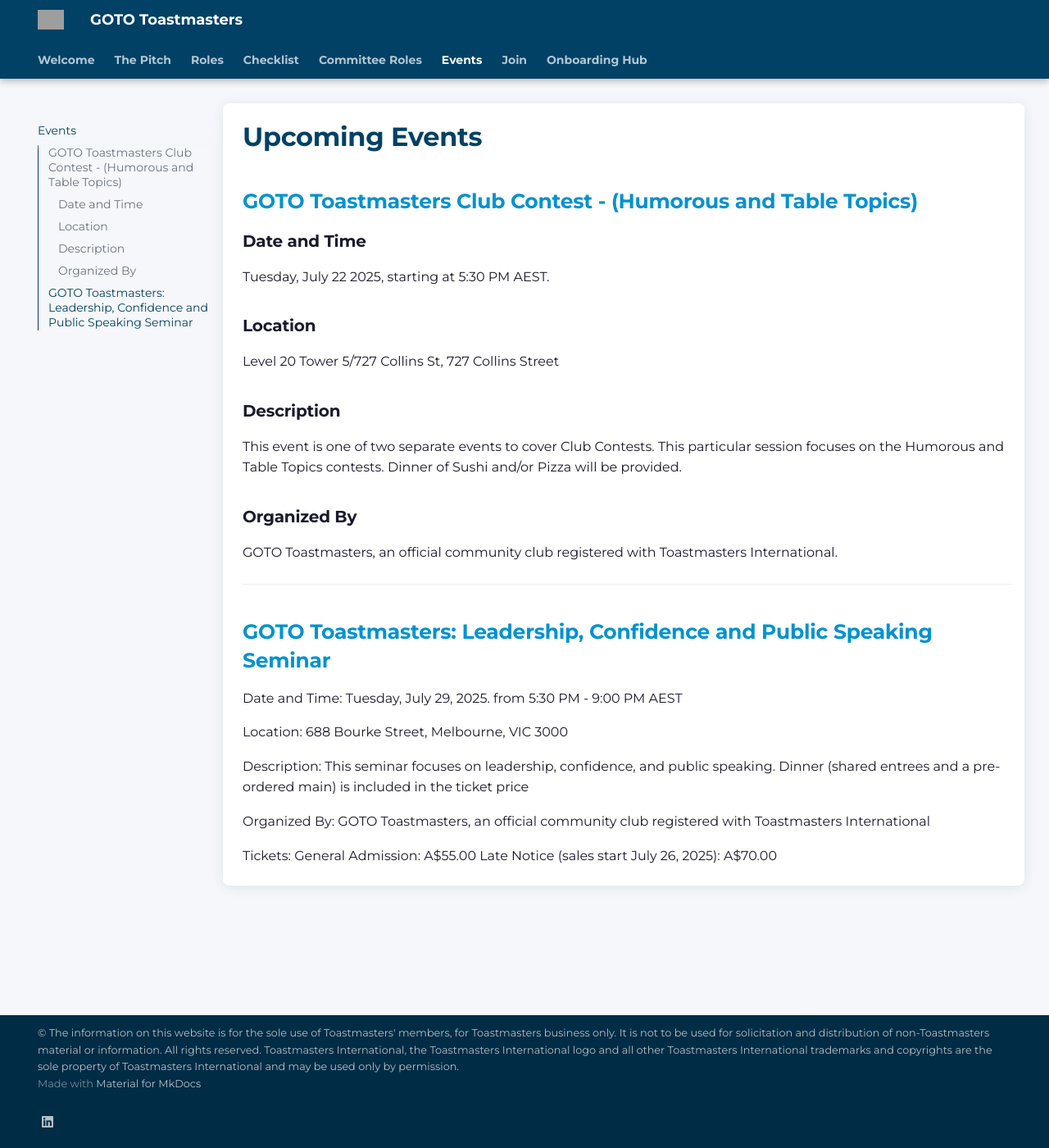
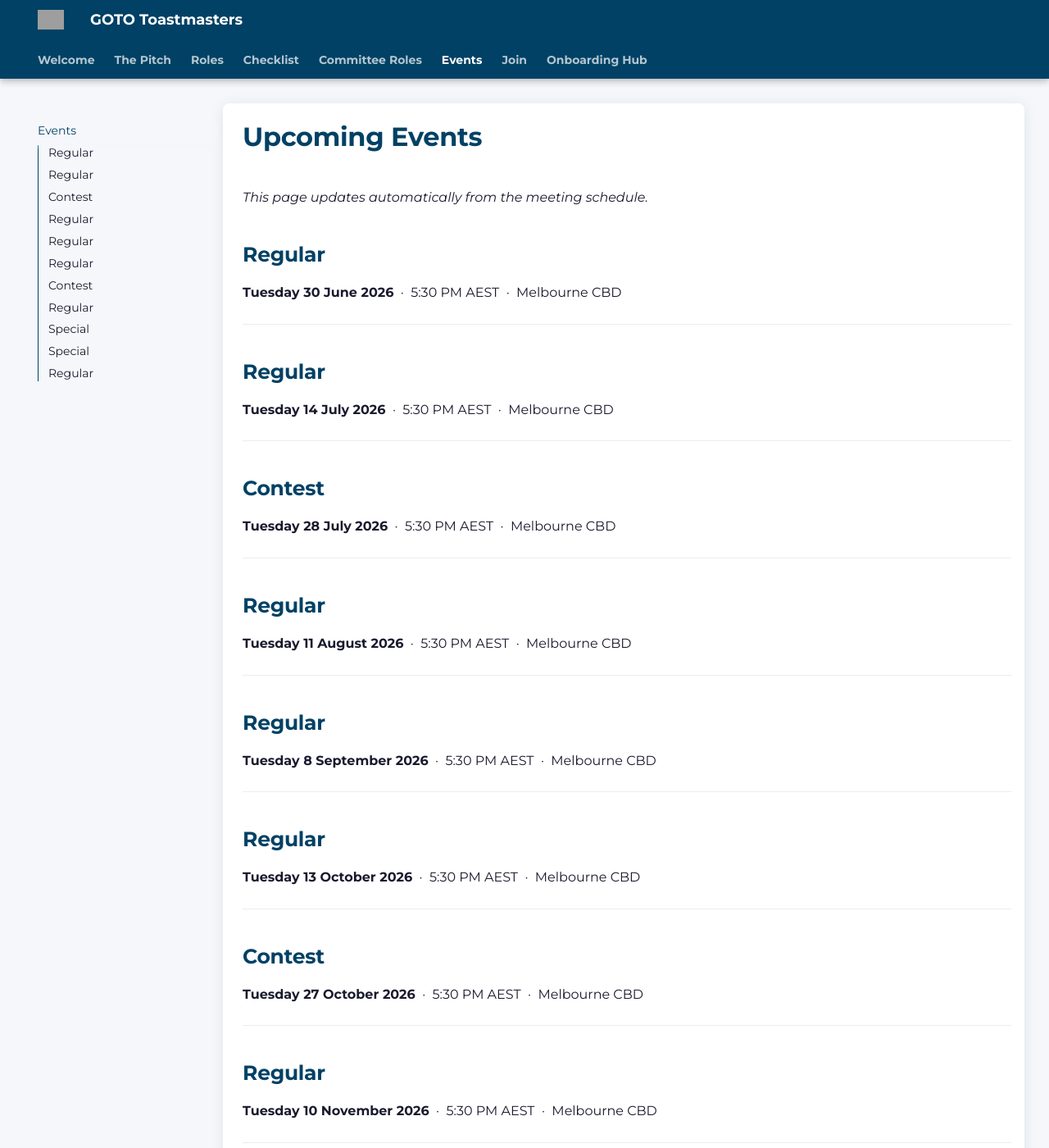
Before and after one commit to rkenefeck/gototoastmasters, an MkDocs documentation site: the page built from docs/events.md, in a window 1280 px wide and 1400 px high. Shown: the whole window at 82% size. Built offline with MkDocs 1.6.1 and Material for MkDocs 9.7.7, drawn with Linux system fonts in a browser that asks for light colours; plug-ins that fetch from the network failed and are left out; some of the changed text lies outside the part shown; grey boxes are pictures that could not be loaded.

Commit message:
auto: refresh Events page from meeting schedule

```diff
--- a/docs/events.md
+++ b/docs/events.md
@@ -1,35 +1,69 @@
 # Upcoming Events
 
-## [GOTO Toastmasters Club Contest - (Humorous and Table Topics)](https://www.eventbrite.com.au/e/goto-toastmasters-club-contest-humorous-and-table-topics-tickets-1455035222519)
+_This page updates automatically from the meeting schedule._
 
-### Date and Time
+## Regular
 
-Tuesday, July 22 2025, starting at 5:30 PM AEST.
-
-### Location
-
-Level 20 Tower 5/727 Collins St, 727 Collins Street
-
-### Description
-
-This event is one of two separate events to cover Club Contests. This particular session focuses on the Humorous and Table Topics contests. Dinner of Sushi and/or Pizza will be provided.
-
-### Organized By
-
-GOTO Toastmasters, an official community club registered with Toastmasters International.
+**Tuesday 30 June 2026** &nbsp;·&nbsp; 5:30 PM AEST &nbsp;·&nbsp; Melbourne CBD
 
 ---
 
-## [GOTO Toastmasters: Leadership, Confidence and Public Speaking Seminar](https://www.eventbrite.com.au/e/goto-toastmasters-leadership-confidence-and-public-speaking-seminar-tickets-1425620000799)
+## Regular
 
-Date and Time: Tuesday, July 29, 2025. from 5:30 PM - 9:00 PM AEST
+**Tuesday 14 July 2026** &nbsp;·&nbsp; 5:30 PM AEST &nbsp;·&nbsp; Melbourne CBD
 
-Location: 688 Bourke Street, Melbourne, VIC 3000
+---
 
-Description: This seminar focuses on leadership, confidence, and public speaking. Dinner (shared entrees and a pre-ordered main) is included in the ticket price
+## Contest
 
-Organized By: GOTO Toastmasters, an official community club registered with Toastmasters International
+**Tuesday 28 July 2026** &nbsp;·&nbsp; 5:30 PM AEST &nbsp;·&nbsp; Melbourne CBD
 
-Tickets:
-General Admission: A$55.00
-Late Notice (sales start July 26, 2025): A$70.00
+---
+
+## Regular
+
+**Tuesday 11 August 2026** &nbsp;·&nbsp; 5:30 PM AEST &nbsp;·&nbsp; Melbourne CBD
+
+---
+
+## Regular
+
+**Tuesday 8 September 2026** &nbsp;·&nbsp; 5:30 PM AEST &nbsp;·&nbsp; Melbourne CBD
+
+---
+
+## Regular
+
+**Tuesday 13 October 2026** &nbsp;·&nbsp; 5:30 PM AEST &nbsp;·&nbsp; Melbourne CBD
+
+---
+
+## Contest
+
+**Tuesday 27 October 2026** &nbsp;·&nbsp; 5:30 PM AEST &nbsp;·&nbsp; Melbourne CBD
+
+---
+
+## Regular
+
+**Tuesday 10 November 2026** &nbsp;·&nbsp; 5:30 PM AEST &nbsp;·&nbsp; Melbourne CBD
+
+---
+
+## Special
+
+**Tuesday 8 December 2026** &nbsp;·&nbsp; 5:30 PM AEST &nbsp;·&nbsp; Melbourne CBD
+
+---
+
+## Special
+
+**Sunday 24 January 2027** &nbsp;·&nbsp; 5:30 PM AEST &nbsp;·&nbsp; Melbourne CBD
+
+---
+
+## Regular
+
+**Tuesday 9 February 2027** &nbsp;·&nbsp; 5:30 PM AEST &nbsp;·&nbsp; Melbourne CBD
+
+---
```
